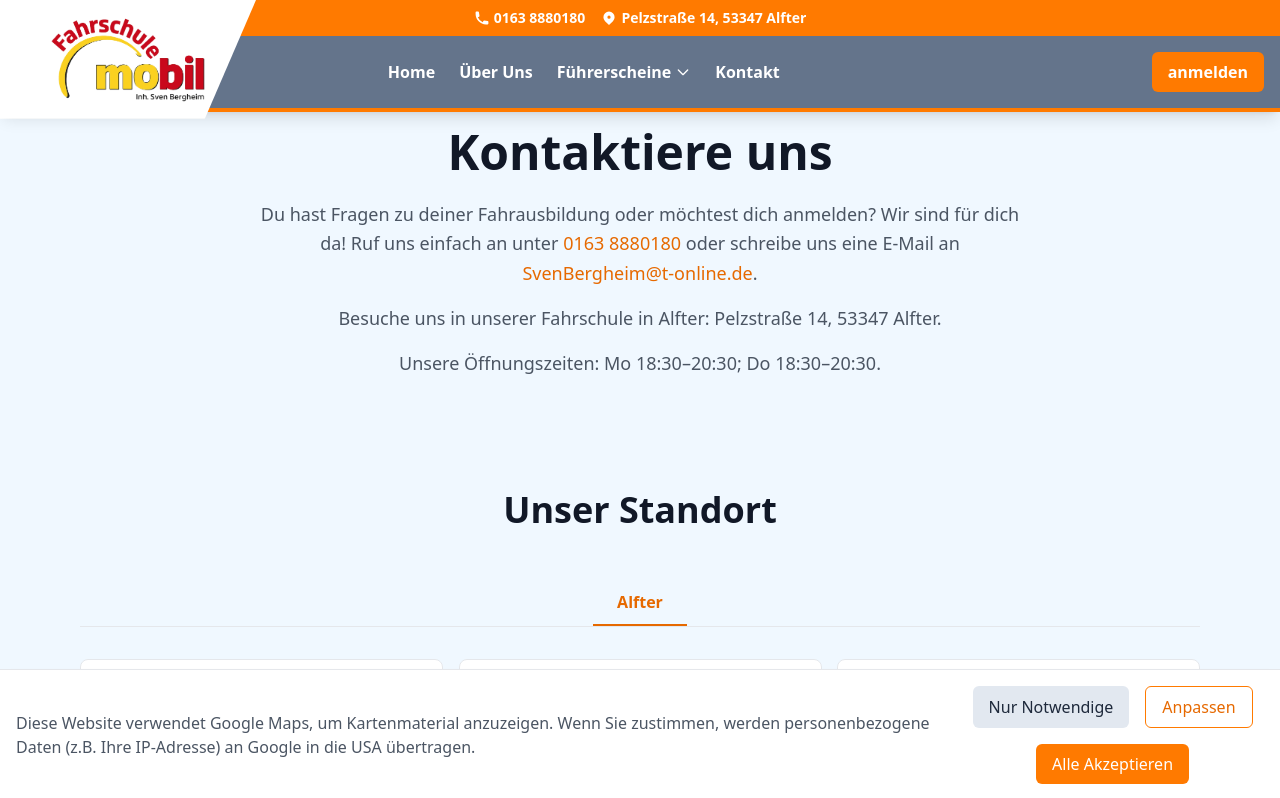
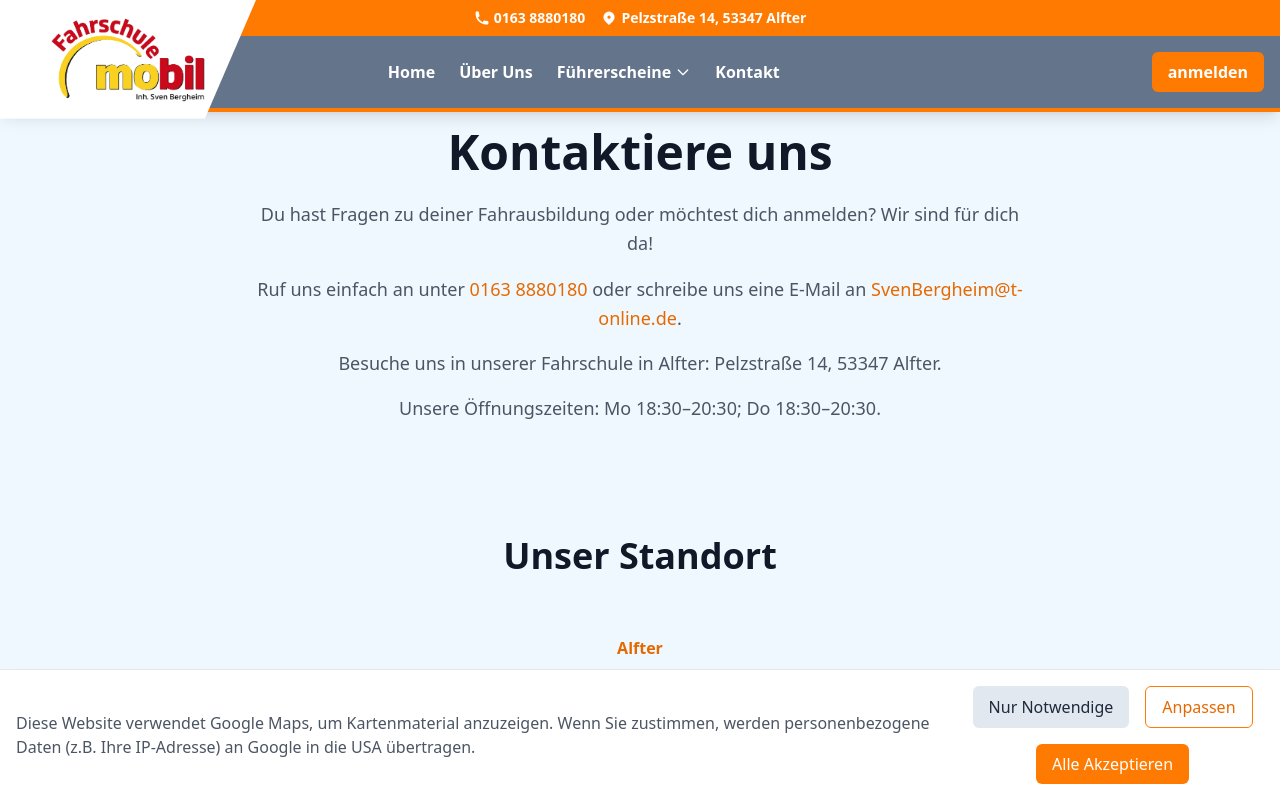
Before and after one commit to WebGraaf/fahrschule_mobil_alfter, a React (Vite) app: page /kontakt in a window 1280 px wide. Shown: the top 798 px of the page. Built offline with nearby package versions, Linux system fonts and the light colour scheme.

Commit message:
refactor: separate contact info into paragraphs

```diff
--- a/src/pages/Kontakt.tsx
+++ b/src/pages/Kontakt.tsx
@@ -100,7 +100,10 @@ const Kontakt: React.FC = () => {
               Kontaktiere uns
             </h1>
             <p className="text-lg text-text-body leading-relaxed mb-4">
-              Du hast Fragen zu deiner Fahrausbildung oder möchtest dich anmelden? Wir sind für dich da! Ruf uns einfach an unter <a href="tel:+491638880180" className="text-primary-600 hover:underline">0163 8880180</a> oder schreibe uns eine E-Mail an <a href="mailto:SvenBergheim@t-online.de" className="text-primary-600 hover:underline">SvenBergheim@t-online.de</a>.
+              Du hast Fragen zu deiner Fahrausbildung oder möchtest dich anmelden? Wir sind für dich da!
+            </p>
+            <p className="text-lg text-text-body leading-relaxed mb-4">
+              Ruf uns einfach an unter <a href="tel:+491638880180" className="text-primary-600 hover:underline">0163 8880180</a> oder schreibe uns eine E-Mail an <a href="mailto:SvenBergheim@t-online.de" className="text-primary-600 hover:underline">SvenBergheim@t-online.de</a>.
             </p>
             <p className="text-lg text-text-body leading-relaxed mb-4">
               Besuche uns in unserer Fahrschule in Alfter: Pelzstraße 14, 53347 Alfter.
```
